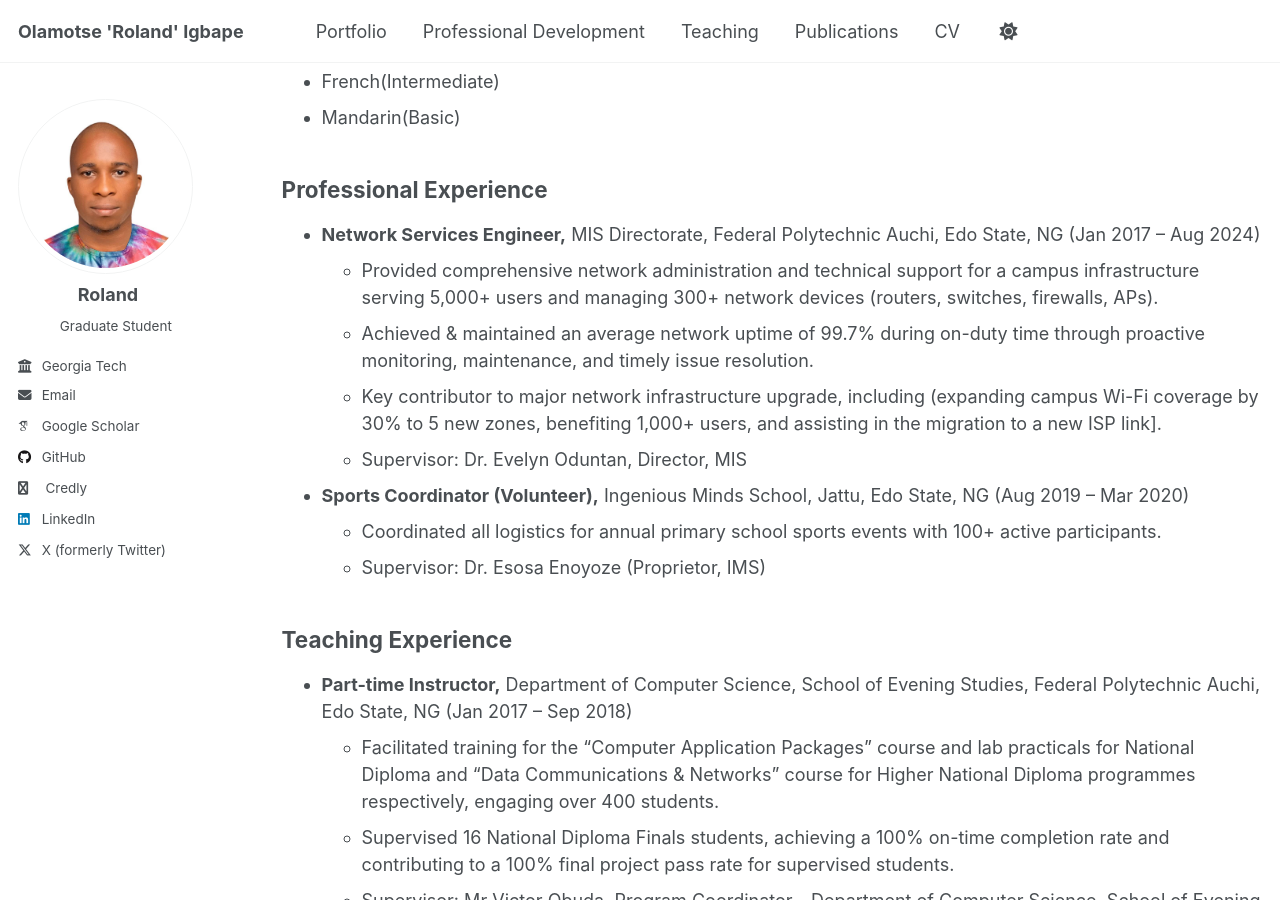
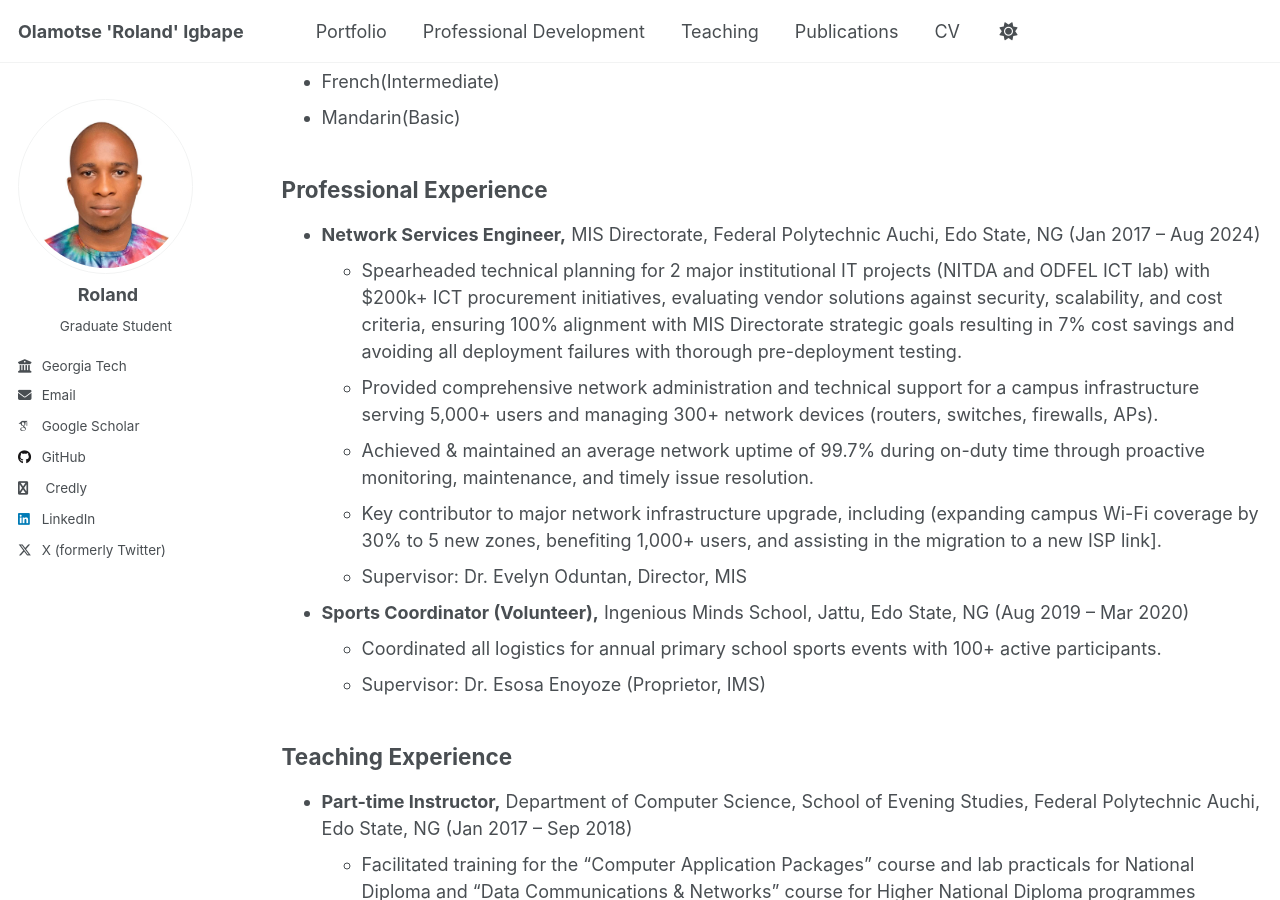
Before and after one commit to oigbape/oigbape.github.io, a Jekyll site: the page built from _pages/cv.md, in a window 1280 px wide and 900 px high, scrolled down 1909 px. Built offline with Jekyll 4.4.1, drawn with Linux system fonts in a browser that asks for light colours; some web fonts are replaced.

Commit message:
Update cv.md

```diff
--- a/_pages/cv.md
+++ b/_pages/cv.md
@@ -63,6 +63,7 @@ redirect_from:
 
 ## Professional Experience
 * **Network Services Engineer,** MIS Directorate, Federal Polytechnic Auchi, Edo State, NG (Jan 2017 – Aug 2024)
+  *  Spearheaded technical planning for 2 major institutional IT projects (NITDA and ODFEL ICT lab) with  $200k+ ICT procurement initiatives, evaluating vendor solutions against security, scalability, and cost criteria, ensuring 100% alignment with MIS Directorate strategic goals resulting in 7% cost savings and avoiding all deployment failures with thorough pre-deployment testing.
   *  Provided comprehensive network administration and technical support for a campus infrastructure serving 5,000+ users and managing 300+ network devices (routers, switches, firewalls, APs).
   *  Achieved & maintained an average network uptime of 99.7% during on-duty time through proactive monitoring, maintenance, and timely issue resolution.
   *  Key contributor to major network infrastructure upgrade, including (expanding campus Wi-Fi coverage by 30% to 5 new zones, benefiting 1,000+ users, and assisting in the migration to a new ISP link].
```
